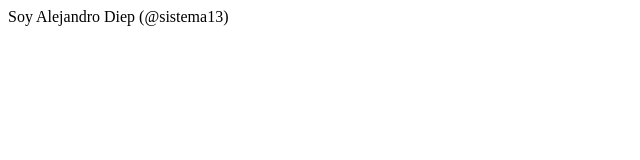
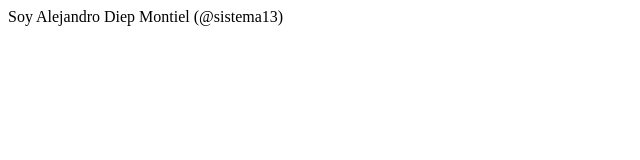
Before and after one commit to sistema13/curso_git, a plain HTML site: page aboutme.html in a window 1280 px wide. Shown: the full height of the page, 0-640 px from the left. Drawn offline with Linux system fonts and the light colour scheme.

Commit message:
Segundo apellido

```diff
--- a/aboutme.html
+++ b/aboutme.html
@@ -3,6 +3,6 @@
 		<title>Acerca de mí</title>
 	</head>
 	<body>
-		Soy Alejandro Diep (@sistema13)
+		Soy Alejandro Diep Montiel (@sistema13)
 	</body>
 </html>
```
